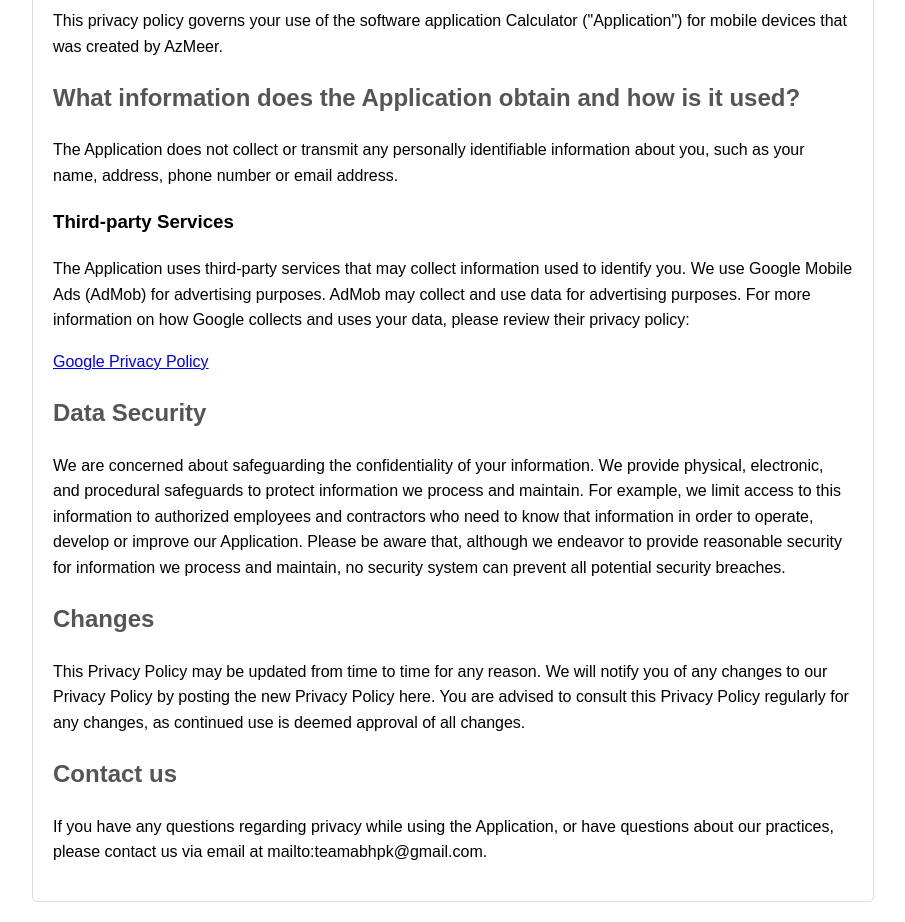
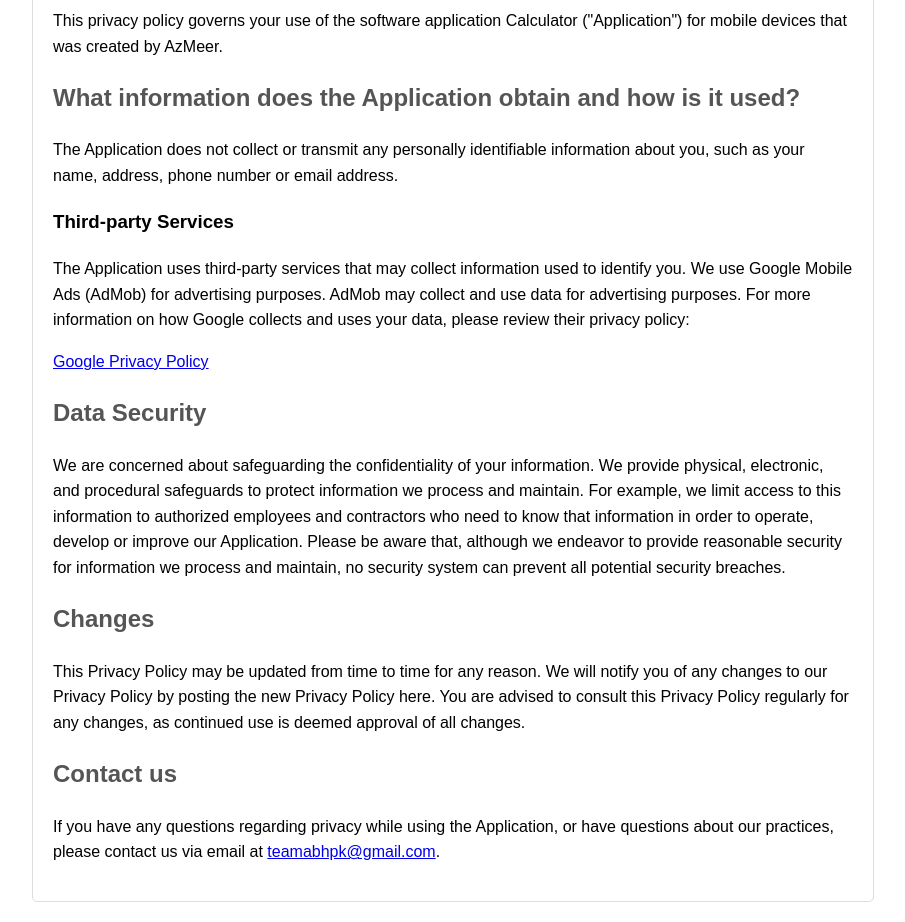
Before and after one commit to abdulbasit26Z1/ringcalculator, a plain HTML site: page index.html in a window 1280 px wide. Shown: the part 127-1049 px from the top of the page, without its empty margins (187-1092 px from the left). Drawn offline with Linux system fonts and the light colour scheme.

Commit message:
Update index.html

```diff
--- a/index.html
+++ b/index.html
@@ -42,7 +42,7 @@
         <p>This Privacy Policy may be updated from time to time for any reason. We will notify you of any changes to our Privacy Policy by posting the new Privacy Policy here. You are advised to consult this Privacy Policy regularly for any changes, as continued use is deemed approval of all changes.</p>
 
         <h2>Contact us</h2>
-        <p>If you have any questions regarding privacy while using the Application, or have questions about our practices, please contact us via email at <a>mailto:teamabhpk@gmail.com</a>.</p>
+        <p>If you have any questions regarding privacy while using the Application, or have questions about our practices, please contact us via email at <a href="mailto:teamabhpk@gmail.com">teamabhpk@gmail.com</a>.</p>
     </div>
 </body>
 </html>
```
